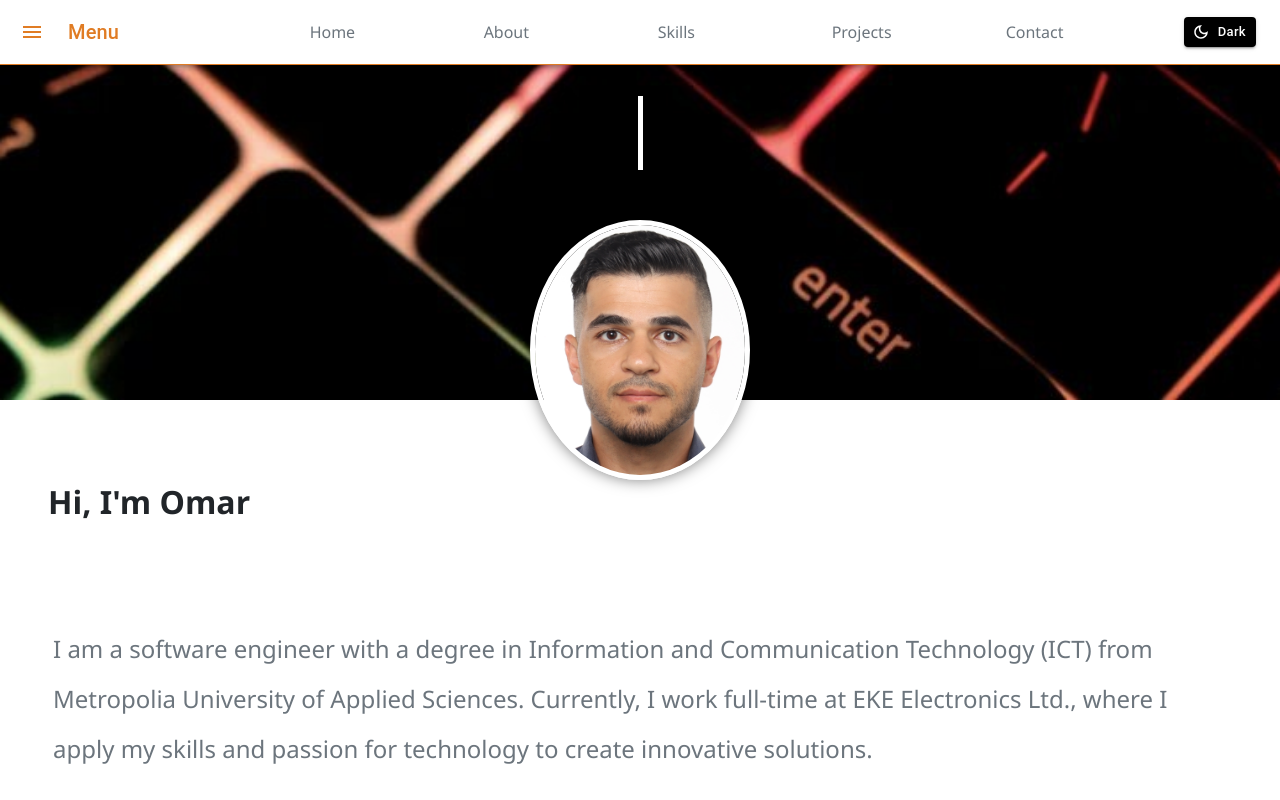
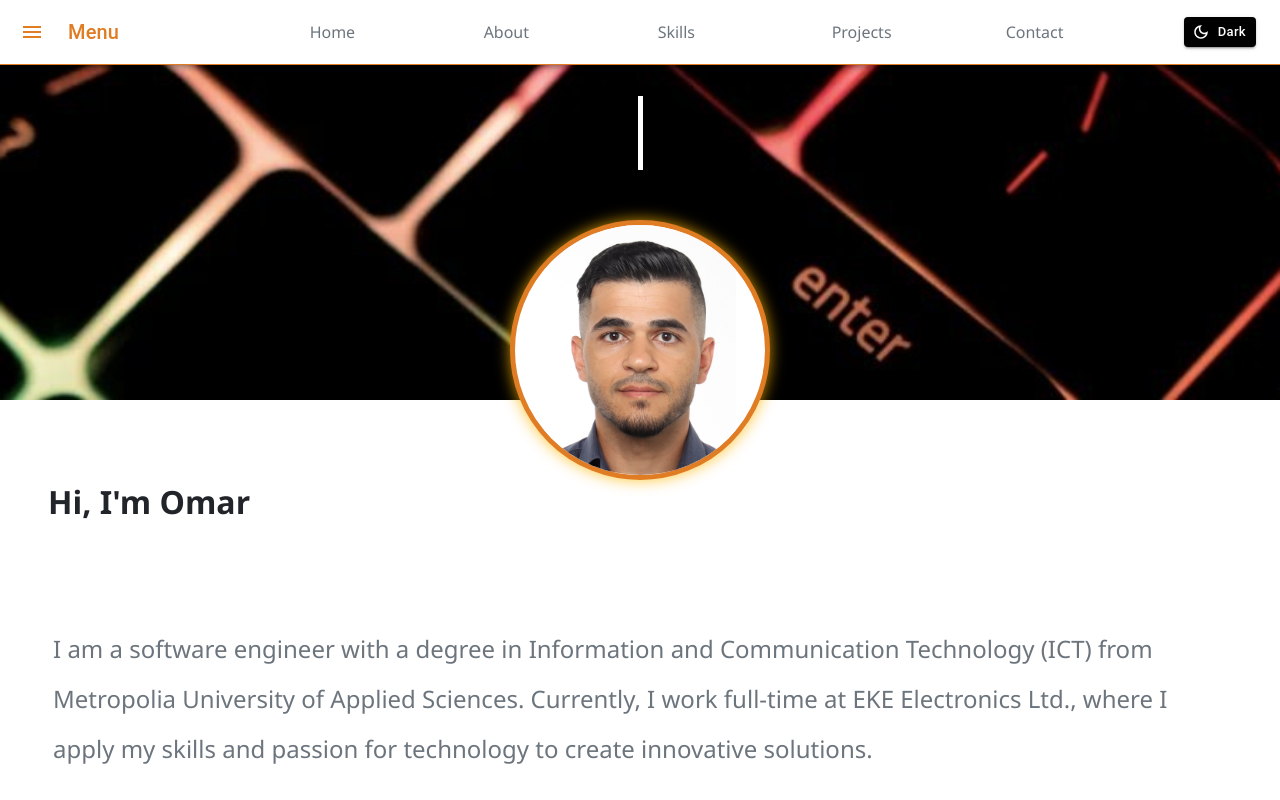
Before and after one commit to omarome/portfolio, a React (Create React App) app: page / in a window 1280 px wide. Shown: the top 800 px of the page. Built offline with nearby package versions, Linux system fonts and the light colour scheme.

Commit message:
Improved profile image

```diff
--- a/src/style/Home.css
+++ b/src/style/Home.css
@@ -28,13 +28,14 @@
   bottom: 40%;
   left: 50%;
   transform: translateX(-50%);
-  width: 210px;
+  width: 250px;
   height: 250px;
   border-radius: 50%;
-  object-fit: cover;
+  background-color: white;
+  object-fit: contain;
   object-position: 60% 60% 20% 20%;
-  border: 5px solid var(--text-white);
-  box-shadow: 0px 0px 15px rgba(0, 0, 0, 0.5);
+  border: 5px solid var(--primary-color);
+  box-shadow: 0px 0px 15px rgba(255, 183, 2, 0.8);
 }
 
 .intro-section-header {
```
